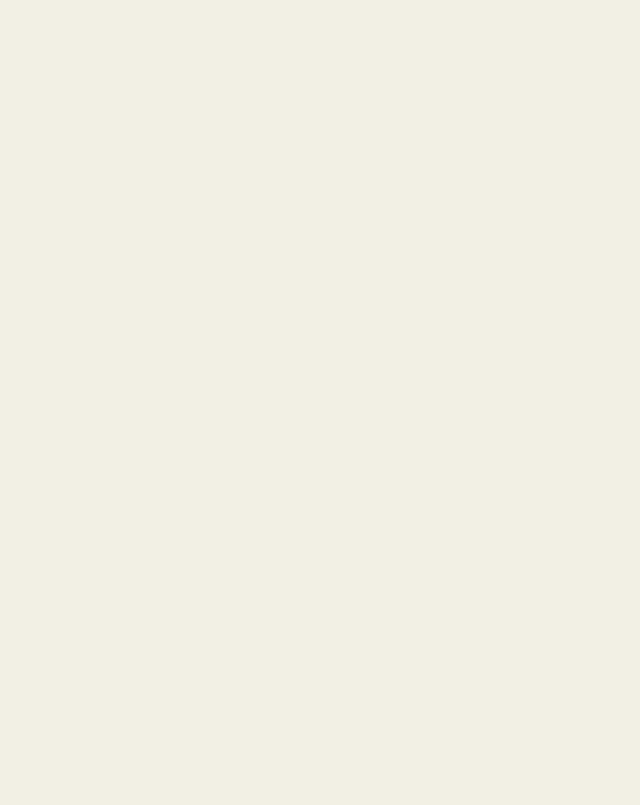
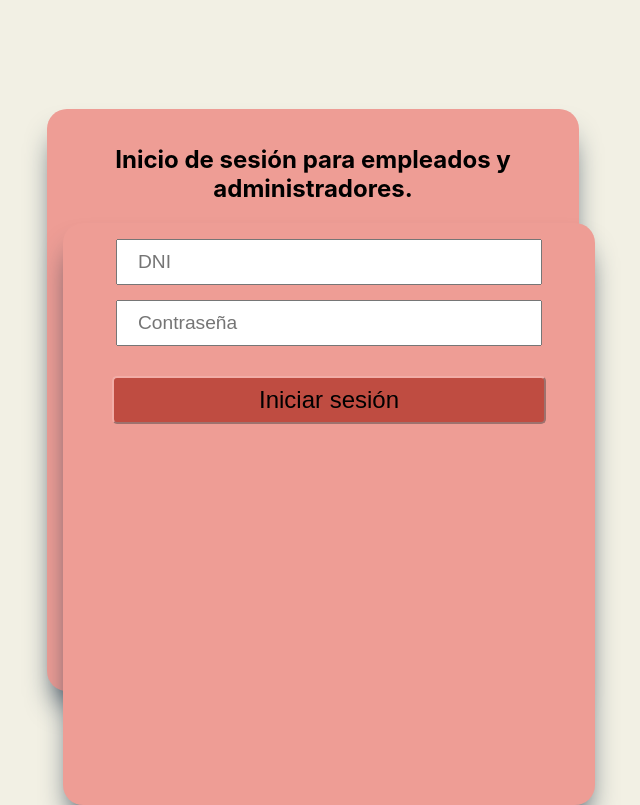
Before and after one commit to leodelmas00/front-truequetools, a React (Create React App) app: page /login-worker in a window 1280 px wide. Shown: the whole page, without its empty margins (327-967 px from the left). Built offline with nearby package versions, Linux system fonts and the light colour scheme.

Commit message:
agrego login worker (arreglar estilos)

```diff
--- a/src/App.js
+++ b/src/App.js
@@ -12,6 +12,7 @@ import FailedTrades from "./datosBack/FailedTrades";
 import AdminView from "./components/AdminView";
 import { Route, Switch } from "wouter";
 import Employees from './components/Employees'
+import LoginWorker from './components/LoginWorker'
 
 function App() {
   return (
@@ -29,6 +30,8 @@ function App() {
       <Route path="/Post/:postId" component={PostDetail} />
       <Route path="/PostList" component={PostList} />
       <Route path="/adminview/employees" component={Employees} />
+      <Route path="/login-worker" component={LoginWorker} />
+
 
     </Switch>
   );
--- a/src/components/LogIn.jsx
+++ b/src/components/LogIn.jsx
@@ -3,6 +3,7 @@ import { Redirect } from 'wouter'; // Importa Redirect de wouter
 import axios from 'axios';
 import { baseURL } from '../api/trueque.api';
 import { Link } from 'wouter';
+import '../styles/login.css';
 
 
 function LogIn() {
--- /dev/null
+++ b/src/components/LoginWorker.jsx
@@ -0,0 +1,85 @@
+
+import { baseURL } from "../api/trueque.api";
+import { useState, useEffect } from "react";
+import axios from "axios";
+import { Link } from "wouter";
+import { Redirect } from "wouter";
+import '../styles/LoginWorker.css';
+
+function LogIn() {
+    const [form, setForm] = useState({
+        dni: '',
+        password: ''
+    });
+    const [redirect, setRedirect] = useState(false);
+    const [error, setError] = useState('');
+
+    const handleSubmit = async (event) => {
+        event.preventDefault();
+        try {
+            const response = await axios.post(baseURL + 'login-worker/', form);
+
+            if (response.status === 200) { //&& response.data.token
+                // localStorage.setItem('token', response.data.token);
+                setRedirect(true);
+            } else {
+                setError('Correo electrónico o contraseña incorrectos');
+            }
+        } catch (error) {
+            console.error('Error:', error);
+            setError('Correo electrónico o contraseña incorrecta');
+        }
+    };
+
+    const handleChange = (event) => {
+        const { name, value } = event.target;
+        setForm(prevState => ({
+            ...prevState,
+            [name]: value
+        }));
+    };
+
+    if (redirect) {
+        return <Redirect to="/adminview" />;
+    }
+
+    return (
+        <div className="login-container">
+            <div className="login-form">
+                <h2 className="login-subtitle">Inicio de sesión para empleados y administradores.</h2>
+                {error && <p className="login-error-message">{error}</p>}
+                <form onSubmit={handleSubmit} className="login-form">
+                    <div className="login-input-container">
+                        <input
+                            type="text"
+                            placeholder="DNI"
+                            name="dni"
+                            value={form.dni}
+                            onChange={handleChange}
+                            className="login-input-field"
+                            required
+                        />
+                    </div>
+                    <div className="login-input-container">
+                        <input
+                            type="password"
+                            placeholder="Contraseña"
+                            name="password"
+                            value={form.password}
+                            onChange={handleChange}
+                            className="login-input-field"
+                            required
+                        />
+                    </div>
+                    <div className="login-button-container">
+                        <button type="submit" className="login-signin-button">
+                            Iniciar sesión
+                        </button>
+                    </div>
+                </form>
+            </div>
+        </div>
+    );
+}
+
+export default LogIn;
--- /dev/null
+++ b/src/styles/LoginWorker.css
@@ -0,0 +1,56 @@
+.login-container {
+    background-color: #f2f0e4;
+    min-height: 100vh;
+    display: flex;
+    justify-content: center;
+    align-items: center;
+    position: relative;
+}
+
+.login-form {
+    box-shadow: rgb(38, 57, 77) 0px 20px 30px -10px;
+    padding: 16px;
+    width: 500px;
+    height: 550px;
+    border-radius: 20px;
+    background-color: #ee9d95;
+    z-index: 1;
+}
+
+.login-subtitle {
+    text-align: center;
+
+}
+
+.login-input-container {
+    margin-bottom: 15px;
+    text-align: center;
+}
+
+.login-input-field {
+    padding-left: 20px;
+    width: 400px;
+    height: 40px;
+    font-size: 1.2em;
+}
+
+.login-button-container {
+    text-align: center;
+    margin-top: 30px;
+    margin-bottom: 30px;
+}
+
+.login-signin-button {
+    text-decoration: none;
+    padding: 8px 145px;
+    font-size: 1.5em;
+    background-color: #bf4c41;
+    border-color: #f2ada7;
+    border-radius: 5px;
+    color: black
+}
+
+
+.login-error-message {
+    color: red;
+}
```
